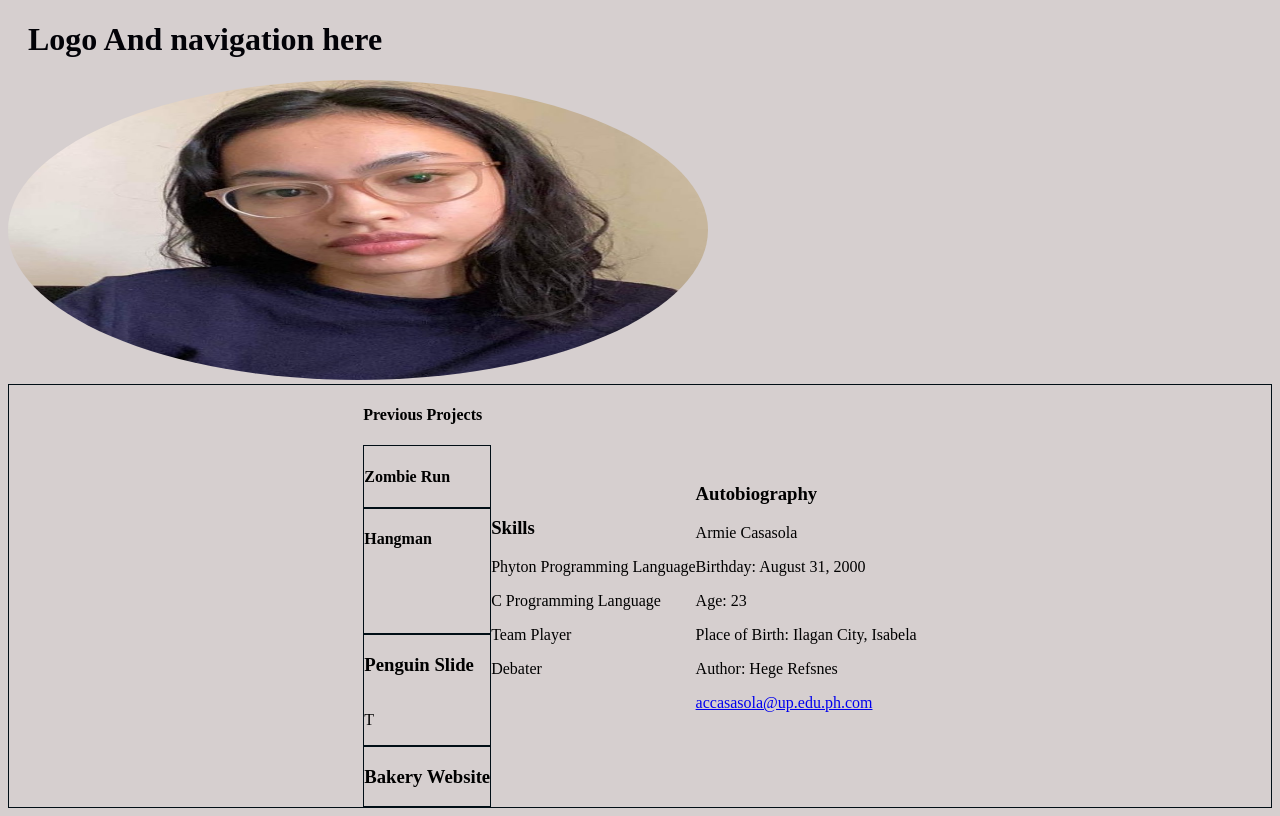
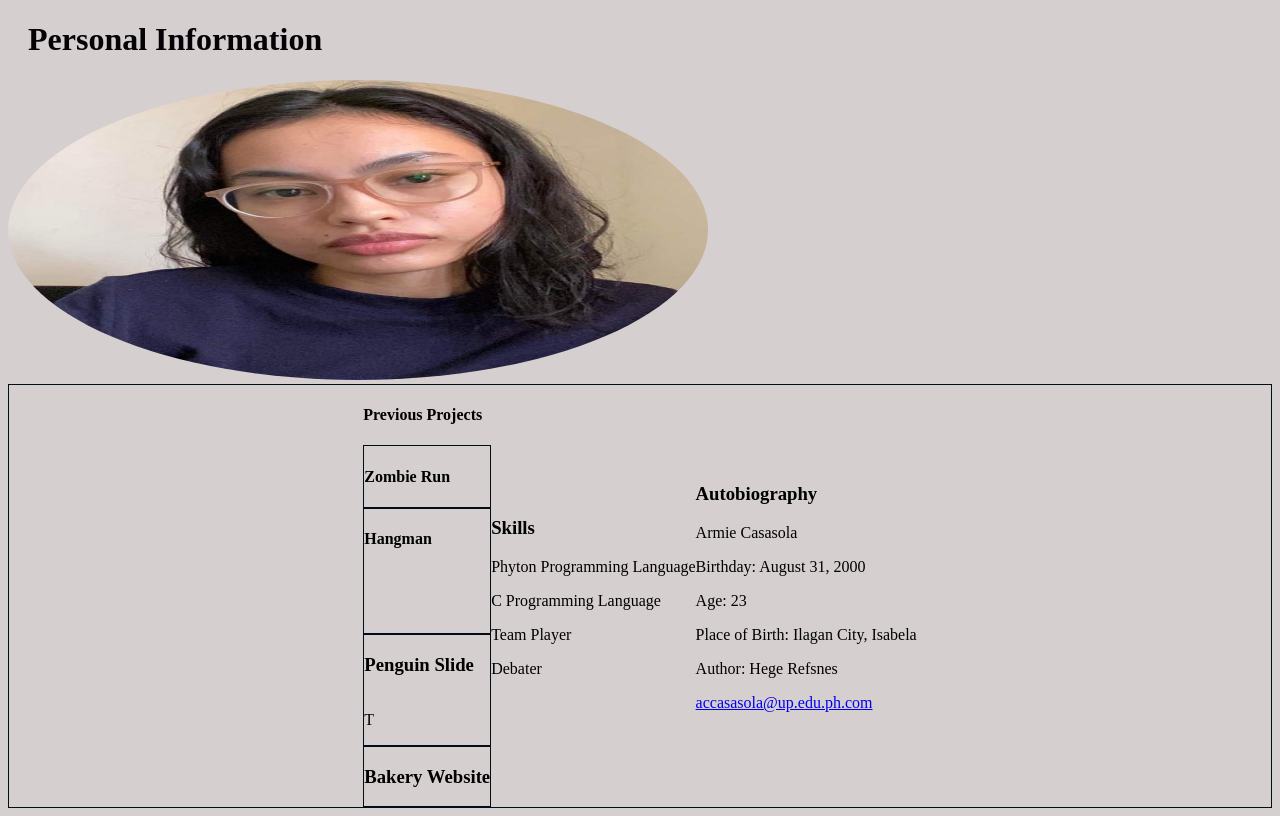
Before and after one commit to accasasola/accasasola.github.io, a plain HTML site: page index.html in a window 1280 px wide. Drawn offline with Linux system fonts and the light colour scheme.

Commit message:
improved some info index.html

```diff
--- a/index.html
+++ b/index.html
@@ -4,7 +4,7 @@
   <link rel="stylesheet" href="styles.css">
 </head>
 <body>
-<h1>Logo And navigation here</h1>
+<h1>Personal Information</h1>
 <img src="casasola.jpg" alt="Armie Casasola" width="700" height="300">
 </div>
 <div class="flex-container">
```
